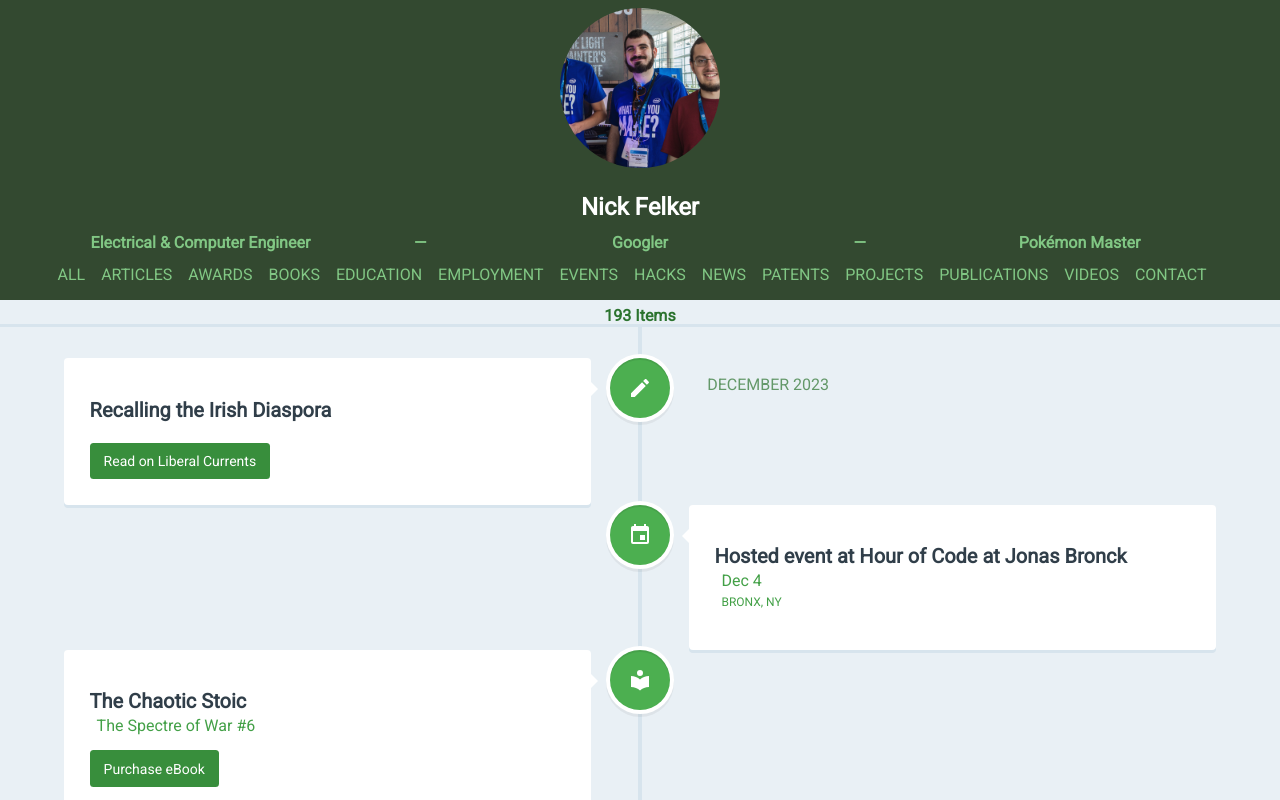
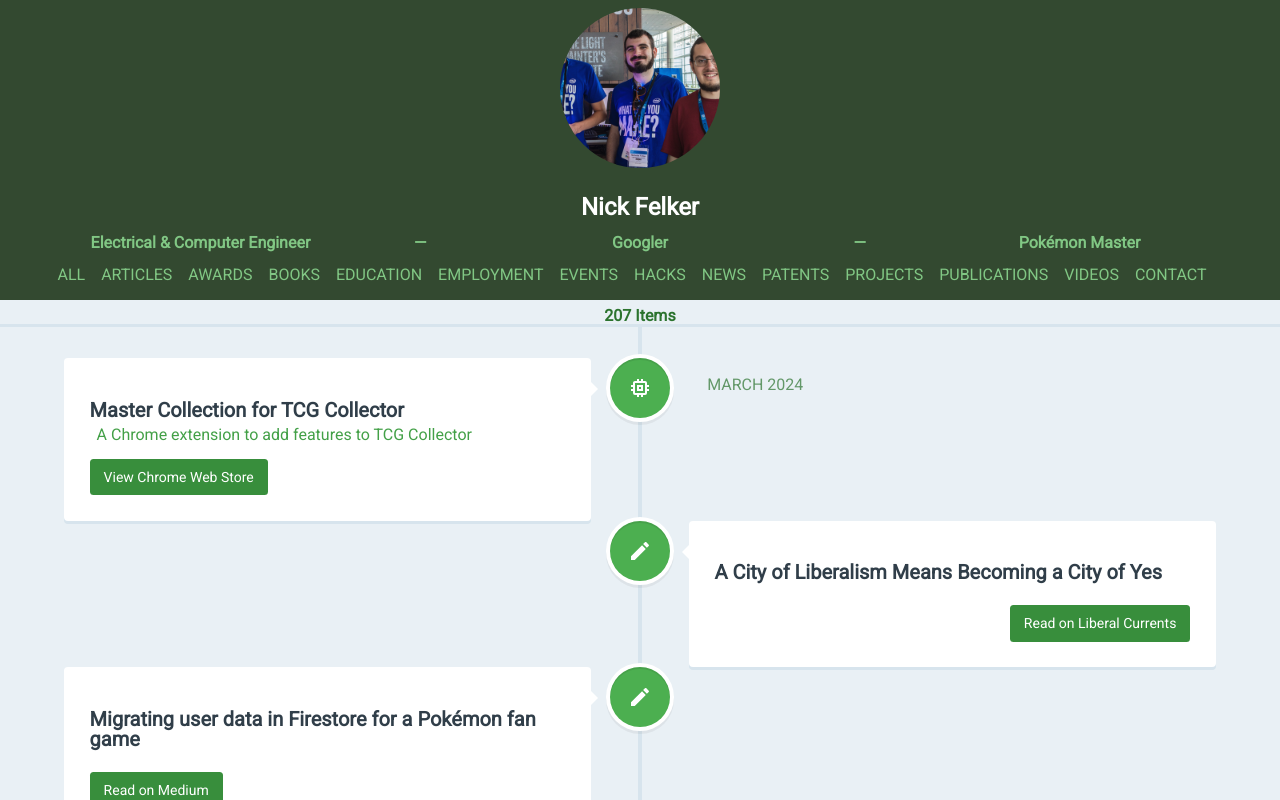
Before and after one commit to Fleker/Fleker.github.io, an Angular app: page / in a window 1280 px wide. Shown: the top 800 px of the page. Built offline with nearby package versions, Linux system fonts and the light colour scheme.

Commit message:
Update personal website with changes up to March

```diff
--- a/src/contact.ts
+++ b/src/contact.ts
@@ -67,5 +67,9 @@ export default [
     "link": "https://www.threads.net/@fleker",
     "type": "Threads",
     "icon": "assets/threads.svg",
+  }, {
+    "link": "https://www.tcgcollector.com/dashboard/intl?viewUser=Fleker",
+    "type": "TCG Collector",
+    "icon": "https://static.tcgcollector.com/build/images/pages/_components/navbar-logo.15508095.svg"
   }
 ]
--- a/src/entries.articles.ts
+++ b/src/entries.articles.ts
@@ -327,5 +327,68 @@ export default [
     linkText: "Read on Liberal Currents",
     name: "Recalling the Irish Diaspora",
     date: "December 4 2023"
+  },
+  {
+    type: "Articles",
+    link: "https://www.liberalcurrents.com/a-city-of-liberalism-means-becoming-a-city-of-yes/",
+    linkText: "Read on Liberal Currents",
+    name: "A City of Liberalism Means Becoming a City of Yes",
+    date: "March 28 2024"
+  },
+  {
+    type: "Articles",
+    link: "https://pokejungle.net/tag/origin-of-species/",
+    linkText: "Read on PokéJungle",
+    name: "Origin of Species series - Paldea",
+    date: "March 25 2024"
+  },
+  {
+    type: "Articles",
+    link: "https://fleker.medium.com/using-the-google-drive-api-for-public-folders-f1f7308385ad",
+    linkText: "Read on Medium",
+    name: "Using the Google Drive API for public folders",
+    date: "February 12 2024"
+  },
+  {
+    type: "Articles",
+    link: "https://fleker.medium.com/using-ai-llms-to-reconnect-to-my-hometown-7021fe231798",
+    linkText: "Read on Medium",
+    name: "Using AI & LLMs to reconnect to my hometown",
+    date: "February 19 2024"
+  },
+  {
+    type: "Articles",
+    link: "https://fleker.medium.com/building-untappd-for-coffee-with-sharkey-activitypub-0944b146a0ab",
+    linkText: "Read on Medium",
+    name: "Building Untappd for Coffee with Sharkey & ActivityPub",
+    date: "March 6 2024"
+  },
+  {
+    type: "Articles",
+    link: "https://fleker.medium.com/watching-what-i-eat-using-llms-ai-to-record-nutritional-data-ab4177691e61",
+    linkText: "Read on Medium",
+    name: "Watching what I eat: Using LLMs & AI to record nutritional data",
+    date: "March 18 2024"
+  },
+  {
+    type: "Articles",
+    link: "https://fleker.medium.com/beantown-a-social-network-for-coffee-lovers-built-on-activitypub-5838767e8360",
+    linkText: "Read on Medium",
+    name: "Beantown -- A social network for coffee lovers built on ActivityPub",
+    date: "March 26 2024"
+  },
+  {
+    type: "Articles",
+    link: "https://fleker.medium.com/migrating-user-data-in-firestore-for-a-pok%C3%A9mon-fan-game-934250eb44db",
+    linkText: "Read on Medium",
+    name: "Migrating user data in Firestore for a Pokémon fan game",
+    date: "March 28 2024"
+  },
+  {
+    type: "Articles",
+    link: "https://fleker.medium.com/using-retrieval-augmented-generation-to-create-a-professor-oak-chatbot-ea13a2c3967e",
+    linkText: "Read on Medium",
+    name: "Using Retrieval Augmented Generation to create a Professor Oak chatbot",
+    date: "November 14 2023"
   }
 ]
--- a/src/entries.news.ts
+++ b/src/entries.news.ts
@@ -107,5 +107,13 @@ export default [
       "link": "https://blog.adafruit.com/2020/04/29/icymi-python-on-microcontrollers-micropython-turns-7-circuitpython-5-3-0-rc0-is-out-and-more-python-adafruit-circuitpython-icymi-circuitpython-micropython-thepsf/",
       "linkText": "Read newsletter",
       "date": "April 29 2020"
+  },
+  {
+    "type": "News",
+    "name": "GTA 6 has bike lanes, and yes, drivers will probably park in them",
+    "publication": "Cycling Magazine",
+    "link": "https://cyclingmagazine.ca/sections/news/gta-6-has-bike-lanes-and-yes-drivers-will-probably-park-in-them/",
+    "linkText": "Read Article",
+    "date": "December 6 2023"
   }
 ]
--- a/src/entries.projects.ts
+++ b/src/entries.projects.ts
@@ -189,4 +189,37 @@ export default [
     linkText: "Play Demo",
     date: "October 26 2023",
 },
+{
+    "type": "Projects",
+    name: "Gloucester County Newsletter",
+    description: "Local news augmented by AI",
+    link: "https://gloucestercounty.substack.com/",
+    linkText: "View Newsletter",
+    date: "February 19 2024"
+},
+{
+    type: "Projects",
+    name: "Beantown.space",
+    description: "A social network for coffee lovers in the Fediverse",
+    link: "https://beantown.space",
+    linkText: "View App",
+    date: "March 26 2024"
+},
+{
+    type: "Projects",
+    name: "Food Fotos for Fitness",
+    description: "Take a picture and sync nutrition data to Google Fit using AI",
+    link: "https://felker.dev/food-foto-fitness/",
+    linkText: "View App",
+    date: "March 18 2024"
+},
+{
+    type: "Projects",
+    name: "Master Collection for TCG Collector",
+    description: "A Chrome extension to add features to TCG Collector",
+    link: "https://chromewebstore.google.com/detail/master-collection-for-tcg/flnodlaimanojdchfnkocmlokoppoccc",
+    linkText: "View Chrome Web Store",
+    date: "March 29 2024"
+},
+
 ]
```
